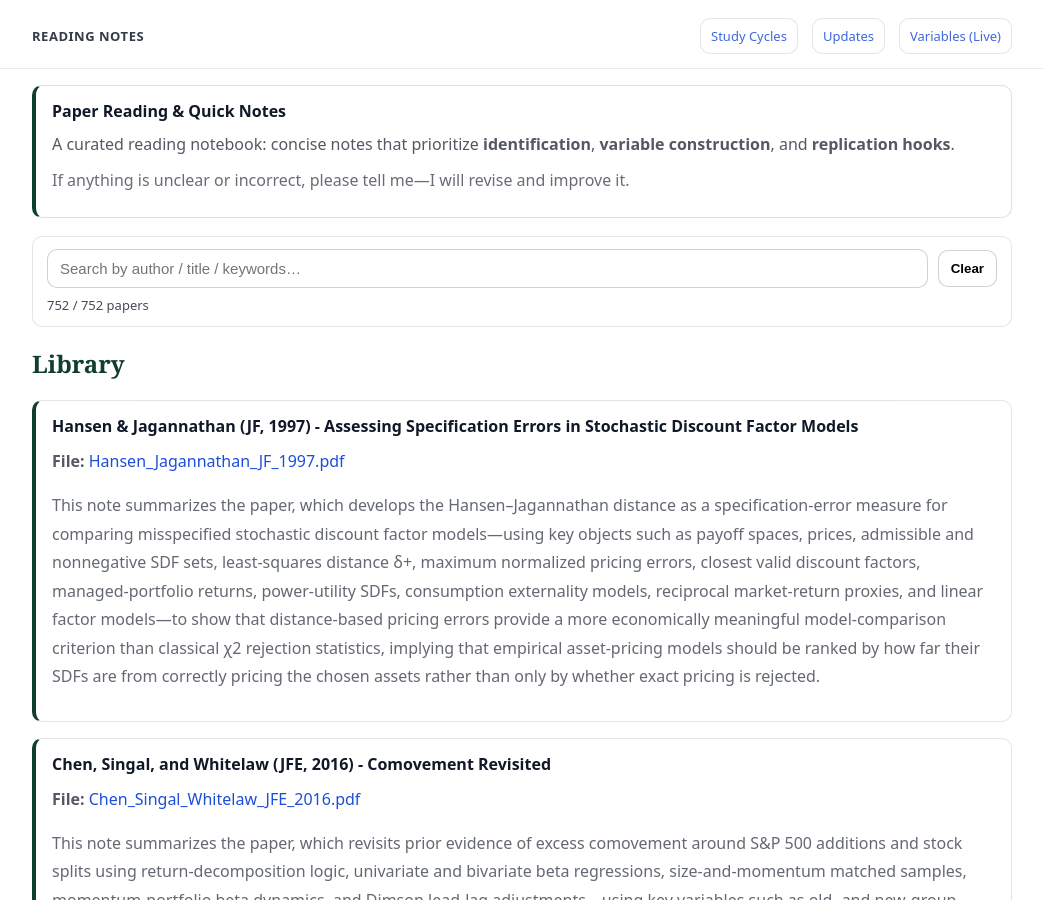
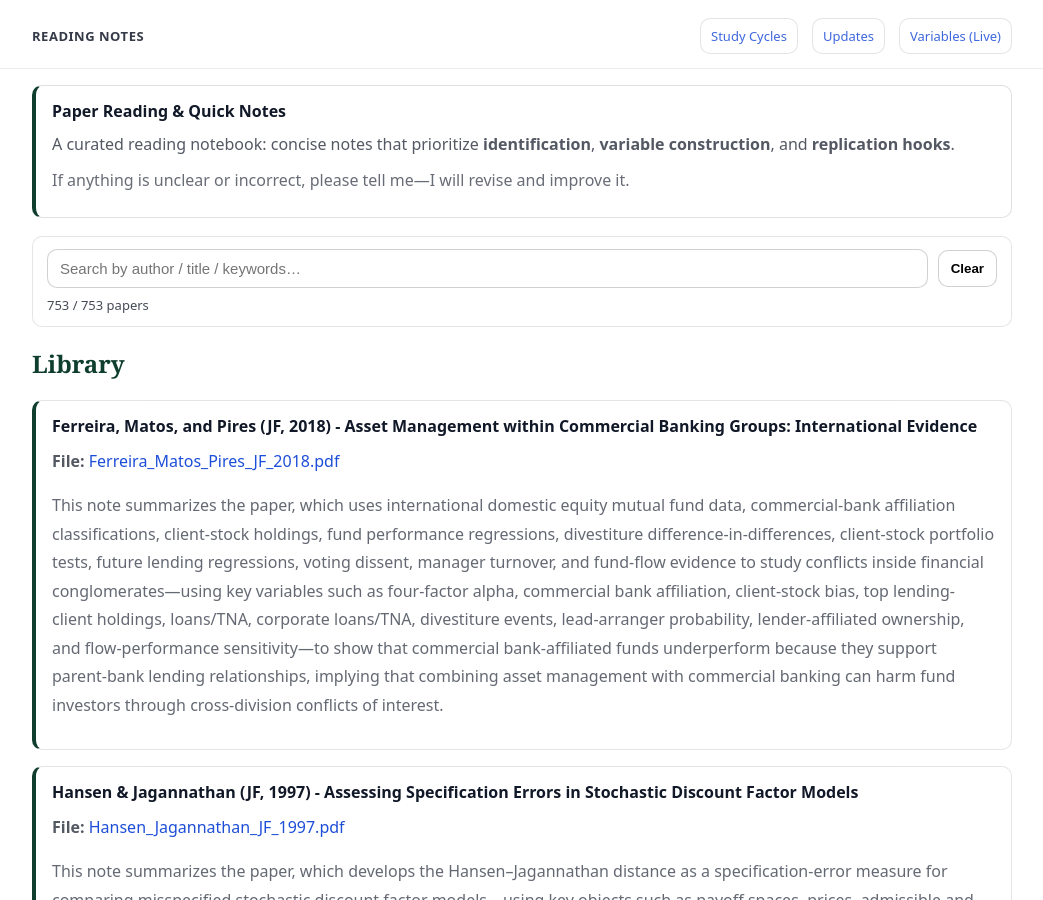
Before and after one commit to yaxinzn/study-archive, a Jekyll site: the page built from reading/index.md, in a window 1280 px wide and 900 px high. Shown: the whole window, without its empty margins (118-1161 px from the left). Built offline with Jekyll 4.4.1, drawn with Linux system fonts in a browser that asks for light colours.

Commit message:
Reading: add/update Ferreira_Matos_Pires_JF_2018.pdf

```diff
--- a/_data/reading.yml
+++ b/_data/reading.yml
@@ -1,3 +1,7 @@
+- title: "Ferreira, Matos, and Pires (JF, 2018) - Asset Management within Commercial Banking Groups: International Evidence"
+  file: "Ferreira_Matos_Pires_JF_2018.pdf"
+  desc: "This note summarizes the paper, which uses international domestic equity mutual fund data, commercial-bank affiliation classifications, client-stock holdings, fund performance regressions, divestiture difference-in-differences, client-stock portfolio tests, future lending regressions, voting dissent, manager turnover, and fund-flow evidence to study conflicts inside financial conglomerates—using key variables such as four-factor alpha, commercial bank affiliation, client-stock bias, top lending-client holdings, loans/TNA, corporate loans/TNA, divestiture events, lead-arranger probability, lender-affiliated ownership, and flow-performance sensitivity—to show that commercial bank-affiliated funds underperform because they support parent-bank lending relationships, implying that combining asset management with commercial banking can harm fund investors through cross-division conflicts of interest."
+
 - title: "Hansen & Jagannathan (JF, 1997) - Assessing Specification Errors in Stochastic Discount Factor Models"
   file: "Hansen_Jagannathan_JF_1997.pdf"
   desc: "This note summarizes the paper, which develops the Hansen–Jagannathan distance as a specification-error measure for comparing misspecified stochastic discount factor models—using key objects such as payoff spaces, prices, admissible and nonnegative SDF sets, least-squares distance δ+, maximum normalized pricing errors, closest valid discount factors, managed-portfolio returns, power-utility SDFs, consumption externality models, reciprocal market-return proxies, and linear factor models—to show that distance-based pricing errors provide a more economically meaningful model-comparison criterion than classical χ2 rejection statistics, implying that empirical asset-pricing models should be ranked by how far their SDFs are from correctly pricing the chosen assets rather than only by whether exact pricing is rejected."
```
Also changed, not shown: 1 other file.
